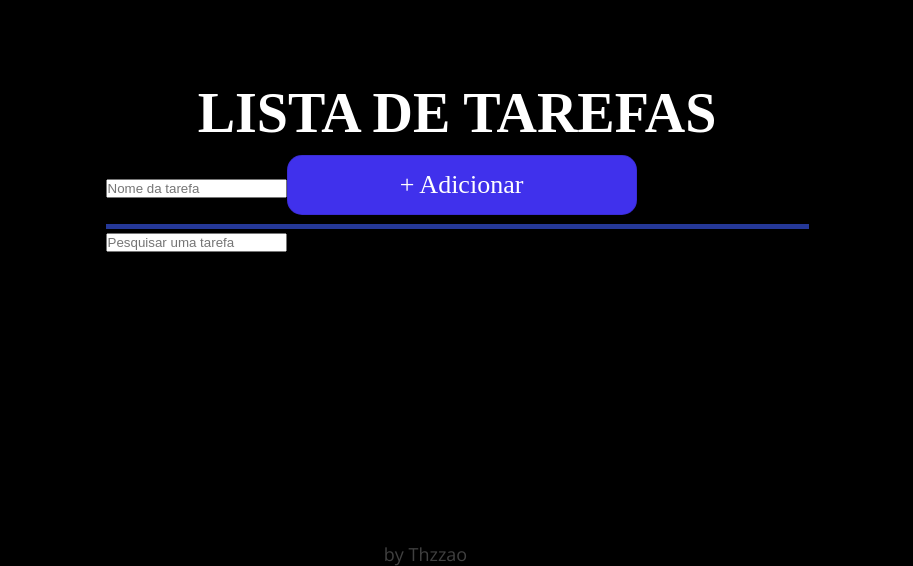
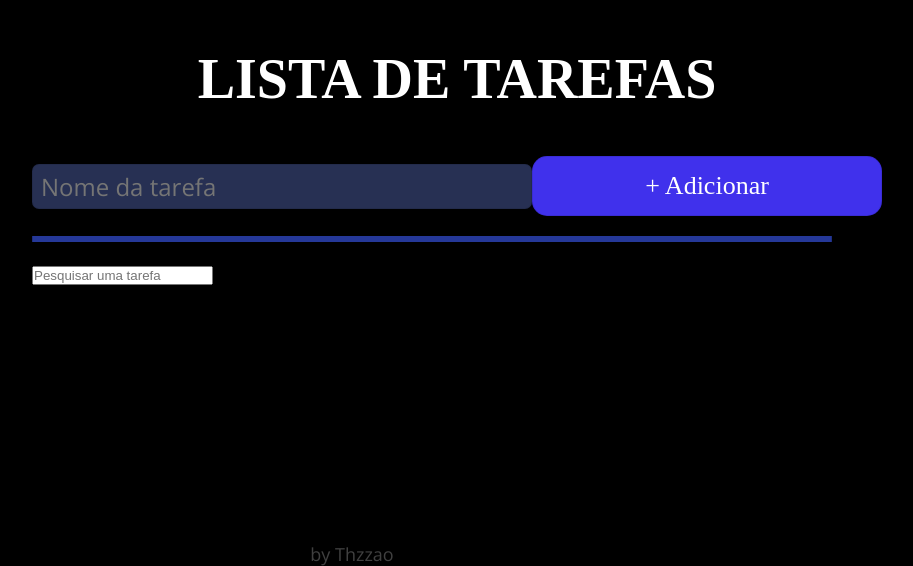
Before and after one commit to Thzzao/ToDoListReact, a React (Vite) app: page /app in a window 1280 px wide. Shown: the part 234-800 px from the top of the page, without its empty margins (183-1096 px from the left). Built offline with nearby package versions, Linux system fonts and the light colour scheme; a web font is replaced by a local one.

Commit message:
feat: Criando a estilização da barra de adicionar uma tarefa

```diff
--- a/src/components/Adicionar/Adicionar.module.css
+++ b/src/components/Adicionar/Adicionar.module.css
@@ -1,5 +1,26 @@
-.tarefa {}
+.divtarefa {
+    padding-top: 35px;
+    display: flex;
+    align-items: center;
+}
 
-/* Criar button de tamanho diferente */
+.tarefa {
+    width: 500px;
+    height: 45px;
+    border: none;
+    padding: 8px;
+    border-radius: 7px;
+    border: 1px solid rgba(0, 0, 0, 0.10);
+    background: rgba(78, 97, 166, 0.50);
+    font-family: Open Sans;
+    font-size: 24px;
+    color: #FFF;
+}
 
-.linha {}
+/* Criar button com heigh de 45, border radios de 7 e width de 250px + 50 px de espaçamento = 300 */
+
+.linha {
+    width: 800px;
+    padding-top: 20px;
+    padding-bottom: 20px;
+}
```
